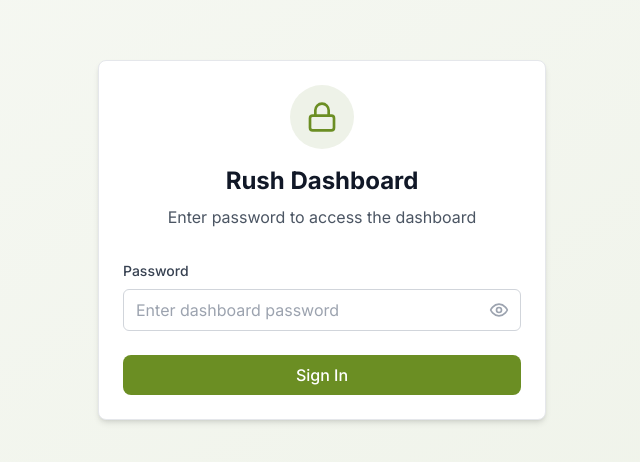
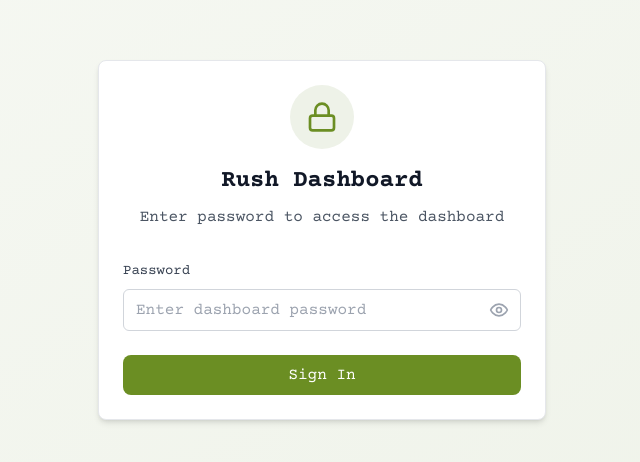
Before and after one commit to bassiarmaan/rush-applicants-dashboard, a Next.js app: page /login in a window 1280 px wide. Shown: the part 160-622 px from the top of the page, without its empty margins (318-958 px from the left). Built offline with nearby package versions, Linux system fonts and the light colour scheme.

Commit message:
making it look pretty

```diff
--- a/app/globals.css
+++ b/app/globals.css
@@ -5,7 +5,27 @@
 @tailwind utilities;
 
 @layer base {
+  * {
+    font-family: 'Courier Prime', monospace;
+  }
+
   html {
+    font-family: 'Courier Prime', monospace;
+  }
+
+  body {
+    font-family: 'Courier Prime', monospace;
+  }
+
+  input, textarea, select, button {
+    font-family: 'Courier Prime', monospace;
+  }
+
+  h1, h2, h3, h4, h5, h6 {
+    font-family: 'Courier Prime', monospace;
+  }
+
+  p, span, div, a, li, td, th {
     font-family: 'Courier Prime', monospace;
   }
 }
```
